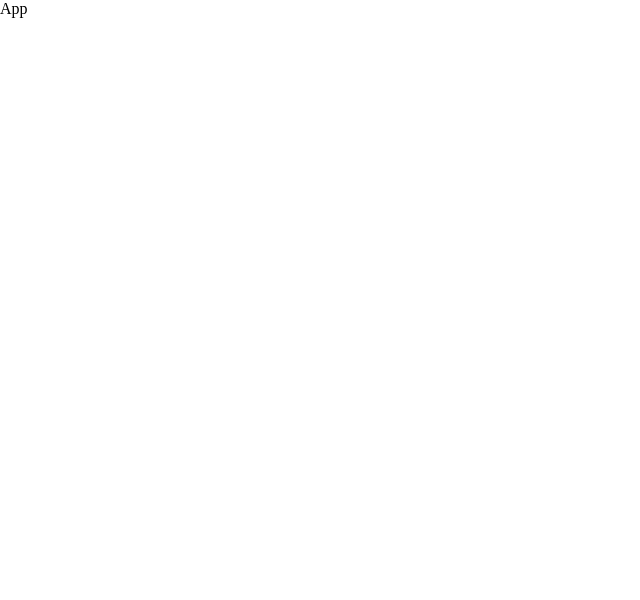
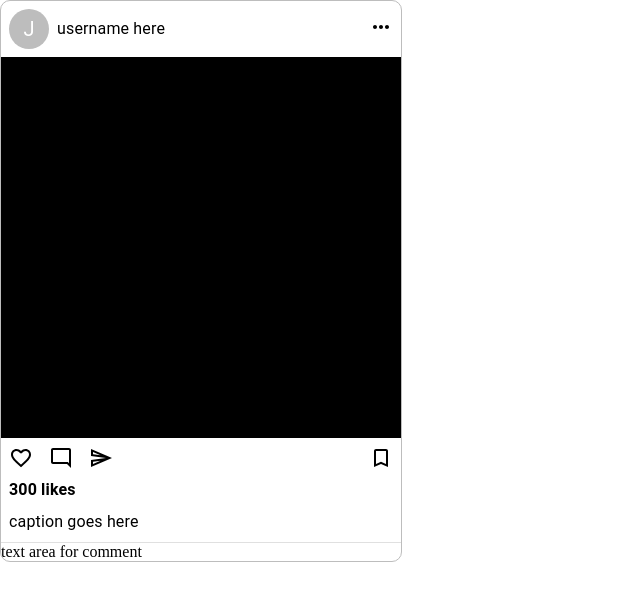
Before and after one commit to jbyomuhangi/instagram-clone, a React (Create React App) app: page / in a window 1280 px wide. Shown: the top 600 px of the page, without its empty margins (0-640 px from the left). Built offline with nearby package versions, Linux system fonts and the light colour scheme.

Commit message:
Created shell for default post card

```diff
--- a/package.json
+++ b/package.json
@@ -8,6 +8,7 @@
   "dependencies": {
     "@emotion/react": "^11.11.0",
     "@emotion/styled": "^11.11.0",
+    "@mui/icons-material": "^5.11.16",
     "@mui/material": "^5.12.3",
     "@mui/styled-engine-sc": "^5.12.0",
     "@testing-library/jest-dom": "^5.14.1",
--- a/src/App.tsx
+++ b/src/App.tsx
@@ -1,12 +1,13 @@
 import { ThemeProvider } from "@mui/material";
 import React from "react";
 
+import DefaultPost from "./components/Post/DefaultPost";
 import theme from "./theme";
 
 const App: React.FC = () => {
   return (
     <ThemeProvider theme={theme}>
-      <div>App</div>
+      <DefaultPost />
     </ThemeProvider>
   );
 };
--- /dev/null
+++ b/src/components/Post/DefaultPost/DefaultPost.tsx
@@ -0,0 +1,32 @@
+import { Box, styled } from "@mui/material";
+import React from "react";
+
+import Details from "./Details";
+import Header from "./Header";
+
+const DefaultPostContainer = styled(Box)(({ theme }) => ({
+  display: "flex",
+  flexDirection: "column",
+  width: "100%",
+  maxWidth: "400px",
+  height: "70vh",
+  minHeight: "500px",
+  borderRadius: "10px",
+  border: `1px solid ${theme.palette.grey[400]}`,
+}));
+
+const DefaultPost: React.FC = () => {
+  return (
+    <DefaultPostContainer>
+      <Header />
+
+      <Box sx={{ flex: 1, backgroundColor: "black" }}>media</Box>
+
+      <Details />
+
+      <Box>text area for comment</Box>
+    </DefaultPostContainer>
+  );
+};
+
+export default DefaultPost;
--- /dev/null
+++ b/src/components/Post/DefaultPost/Details.tsx
@@ -0,0 +1,45 @@
+import BookmarkBorderOutlinedIcon from "@mui/icons-material/BookmarkBorderOutlined";
+import FavoriteBorderOutlinedIcon from "@mui/icons-material/FavoriteBorderOutlined";
+import ModeCommentOutlinedIcon from "@mui/icons-material/ModeCommentOutlined";
+import SendOutlinedIcon from "@mui/icons-material/SendOutlined";
+import { Box, Typography, styled } from "@mui/material";
+import React from "react";
+
+const DetailsContainer = styled(Box)(({ theme }) => ({
+  display: "flex",
+  flexDirection: "column",
+  gap: theme.spacing(1),
+  padding: theme.spacing(1),
+  borderBottom: `1px solid ${theme.palette.grey[300]}`,
+}));
+
+const QuickActionContainer = styled(Box)(() => ({
+  display: "flex",
+  justifyContent: "space-between",
+}));
+
+const RightQuickActionContainer = styled(Box)(({ theme }) => ({
+  display: "flex",
+  gap: theme.spacing(2),
+}));
+
+const Details: React.FC = () => {
+  return (
+    <DetailsContainer>
+      <QuickActionContainer>
+        <RightQuickActionContainer>
+          <FavoriteBorderOutlinedIcon />
+          <ModeCommentOutlinedIcon />
+          <SendOutlinedIcon />
+        </RightQuickActionContainer>
+
+        <BookmarkBorderOutlinedIcon />
+      </QuickActionContainer>
+
+      <Typography sx={{ fontWeight: "bold" }}>300 likes</Typography>
+      <Typography>caption goes here</Typography>
+    </DetailsContainer>
+  );
+};
+
+export default Details;
--- /dev/null
+++ b/src/components/Post/DefaultPost/Header.tsx
@@ -0,0 +1,34 @@
+import MoreHorizIcon from "@mui/icons-material/MoreHoriz";
+import { Avatar, Box, Typography, styled } from "@mui/material";
+import React from "react";
+
+const HeaderContainer = styled(Box)(({ theme }) => ({
+  display: "flex",
+  justifyContent: "space-between",
+  gap: theme.spacing(1),
+  padding: theme.spacing(1),
+  alignItems: "center",
+}));
+
+const UserInfoContainer = styled(Box)(({ theme }) => ({
+  display: "flex",
+  gap: theme.spacing(1),
+  alignItems: "center",
+}));
+
+const Header: React.FC = () => {
+  return (
+    <HeaderContainer>
+      <UserInfoContainer>
+        <Avatar>J</Avatar>
+        <Typography>username here</Typography>
+      </UserInfoContainer>
+
+      <Box>
+        <MoreHorizIcon />
+      </Box>
+    </HeaderContainer>
+  );
+};
+
+export default Header;
--- /dev/null
+++ b/src/components/Post/DefaultPost/index.tsx
@@ -0,0 +1 @@
+export { default } from "./DefaultPost";
```
Also changed, not shown: 1 other file (tests, documents, lock files or other folders).
